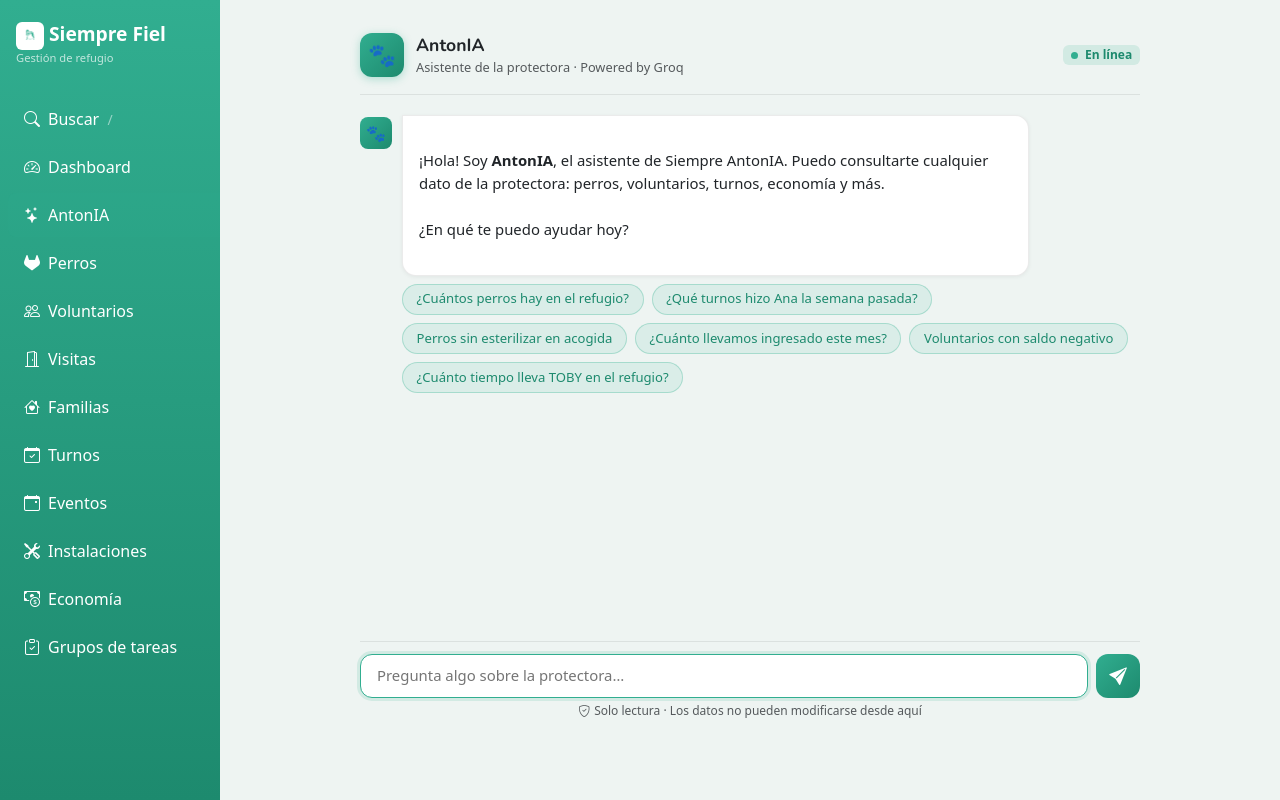
After one commit to Rodry03/siempreFiel, a FastAPI app: template app/templates/consulta/chat.html in a window 1280 px wide. The commit adds this page. Run offline with FastAPI, Linux system fonts and the light colour scheme; the template is opened without the code that fills it, so the values that code supplies are empty; parts of the project's set-up code (start-up, migrations or seed data) failed here and were passed over.

Commit message:
creada AntonIA, un agente para preguntarle cosas

```diff
--- a/app/main.py
+++ b/app/main.py
@@ -7,7 +7,7 @@ from starlette.exceptions import HTTPException as StarletteHTTPException
 from starlette.middleware.sessions import SessionMiddleware
 from app.templates_config import templates
 from app.database import init_db
-from app.routers import dashboard, perros, voluntarios, turnos, turnos_admin, visitas, usuarios, tareas, notas, instalaciones, search, eventos, economia, familias
+from app.routers import dashboard, perros, voluntarios, turnos, turnos_admin, visitas, usuarios, tareas, notas, instalaciones, search, eventos, economia, familias, consulta
 from app.routers import login as login_router
 from app.auth import NotAuthenticated, NotAuthorized, CurrentUserMiddleware
 
@@ -50,6 +50,7 @@ app.include_router(search.router)
 app.include_router(eventos.router)
 app.include_router(economia.router)
 app.include_router(familias.router)
+app.include_router(consulta.router)
 
 
 @app.exception_handler(StarletteHTTPException)
--- a/app/templates/base.html
+++ b/app/templates/base.html
@@ -112,6 +112,10 @@
       <a class="nav-link {% if request.url.path == '/' %}active{% endif %}" href="/">
         <i class="bi bi-speedometer2 me-2"></i>Dashboard
       </a>
+      <a class="nav-link {% if '/consulta' in request.url.path %}active{% endif %}" href="/consulta/"
+         style="background: rgba(49,174,144,.18);">
+        <i class="bi bi-stars me-2"></i>AntonIA
+      </a>
       {% endif %}
       <a class="nav-link {% if '/perros' in request.url.path %}active{% endif %}" href="/perros/">
         <i class="bi bi-gitlab me-2"></i>Perros
@@ -195,6 +199,10 @@
         {% if not es_veterano %}
         <a class="nav-link {% if request.url.path == '/' %}active{% endif %}" href="/">
           <i class="bi bi-speedometer2 me-2"></i>Dashboard
+        </a>
+        <a class="nav-link {% if '/consulta' in request.url.path %}active{% endif %}" href="/consulta/"
+           style="background: rgba(49,174,144,.18);">
+          <i class="bi bi-stars me-2"></i>AntonIA
         </a>
         {% endif %}
         <a class="nav-link {% if '/perros' in request.url.path %}active{% endif %}" href="/perros/">
--- /dev/null
+++ b/app/templates/consulta/chat.html
@@ -0,0 +1,362 @@
+{% extends "base.html" %}
+{% block title %}Asistente IA{% endblock %}
+
+{% block content %}
+<style>
+  .chat-wrapper {
+    display: flex;
+    flex-direction: column;
+    height: calc(100vh - 7rem);
+    max-width: 780px;
+    margin: 0 auto;
+  }
+
+  .chat-header {
+    display: flex;
+    align-items: center;
+    gap: 12px;
+    padding-bottom: 1rem;
+    border-bottom: 1px solid rgba(0,0,0,.08);
+    flex-shrink: 0;
+  }
+  [data-bs-theme="dark"] .chat-header { border-color: rgba(255,255,255,.1); }
+
+  .chat-avatar {
+    width: 44px; height: 44px;
+    background: linear-gradient(135deg, #31ae90, #1d8a6e);
+    border-radius: 12px;
+    display: flex; align-items: center; justify-content: center;
+    font-size: 1.4rem;
+    flex-shrink: 0;
+    box-shadow: 0 2px 8px rgba(49,174,144,.35);
+  }
+
+  .chat-messages {
+    flex: 1;
+    overflow-y: auto;
+    padding: 1.25rem 0;
+    display: flex;
+    flex-direction: column;
+    gap: 1rem;
+  }
+
+  /* Burbuja IA */
+  .msg-fiel {
+    display: flex;
+    align-items: flex-start;
+    gap: 10px;
+  }
+  .msg-fiel .bubble-avatar {
+    width: 32px; height: 32px;
+    background: linear-gradient(135deg, #31ae90, #1d8a6e);
+    border-radius: 8px;
+    display: flex; align-items: center; justify-content: center;
+    font-size: 1rem;
+    flex-shrink: 0;
+    margin-top: 2px;
+  }
+  .msg-fiel .bubble {
+    background: #fff;
+    border: 1px solid rgba(0,0,0,.08);
+    border-radius: 0 14px 14px 14px;
+    padding: .65rem 1rem;
+    max-width: 85%;
+    font-size: .93rem;
+    line-height: 1.55;
+    box-shadow: 0 1px 4px rgba(0,0,0,.06);
+    white-space: pre-wrap;
+  }
+  [data-bs-theme="dark"] .msg-fiel .bubble {
+    background: #1e2d28;
+    border-color: rgba(255,255,255,.1);
+  }
+
+  /* Burbuja usuario */
+  .msg-user {
+    display: flex;
+    justify-content: flex-end;
+  }
+  .msg-user .bubble {
+    background: linear-gradient(135deg, #31ae90, #1d8a6e);
+    color: #fff;
+    border-radius: 14px 0 14px 14px;
+    padding: .65rem 1rem;
+    max-width: 85%;
+    font-size: .93rem;
+    line-height: 1.55;
+  }
+
+  /* Typing dots */
+  .typing-dots span {
+    display: inline-block;
+    width: 7px; height: 7px;
+    background: #31ae90;
+    border-radius: 50%;
+    margin: 0 2px;
+    animation: bounce 1.2s infinite;
+  }
+  .typing-dots span:nth-child(2) { animation-delay: .2s; }
+  .typing-dots span:nth-child(3) { animation-delay: .4s; }
+  @keyframes bounce {
+    0%, 80%, 100% { transform: translateY(0); opacity: .5; }
+    40% { transform: translateY(-6px); opacity: 1; }
+  }
+
+  /* Sugerencias */
+  .suggestions {
+    display: flex;
+    flex-wrap: wrap;
+    gap: .5rem;
+    margin-top: .5rem;
+  }
+  .suggestion-chip {
+    background: rgba(49,174,144,.1);
+    border: 1px solid rgba(49,174,144,.3);
+    color: #1d8a6e;
+    border-radius: 20px;
+    padding: .3rem .85rem;
+    font-size: .82rem;
+    cursor: pointer;
+    transition: background .15s;
+    white-space: nowrap;
+  }
+  [data-bs-theme="dark"] .suggestion-chip {
+    background: rgba(49,174,144,.15);
+    color: #5cd4b3;
+    border-color: rgba(49,174,144,.35);
+  }
+  .suggestion-chip:hover {
+    background: rgba(49,174,144,.22);
+  }
+
+  /* Input */
+  .chat-input-area {
+    flex-shrink: 0;
+    padding-top: .75rem;
+    border-top: 1px solid rgba(0,0,0,.08);
+  }
+  [data-bs-theme="dark"] .chat-input-area { border-color: rgba(255,255,255,.1); }
+
+  .chat-input-group {
+    display: flex;
+    gap: .5rem;
+    align-items: flex-end;
+  }
+  .chat-input-group textarea {
+    flex: 1;
+    resize: none;
+    border-radius: 12px;
+    padding: .65rem 1rem;
+    font-size: .93rem;
+    border: 1px solid rgba(0,0,0,.15);
+    background: #fff;
+    min-height: 44px;
+    max-height: 120px;
+    overflow-y: auto;
+    line-height: 1.4;
+  }
+  [data-bs-theme="dark"] .chat-input-group textarea {
+    background: #1e2d28;
+    border-color: rgba(255,255,255,.15);
+    color: #e0ebe7;
+  }
+  .chat-input-group textarea:focus {
+    outline: none;
+    border-color: #31ae90;
+    box-shadow: 0 0 0 3px rgba(49,174,144,.15);
+  }
+  .btn-send {
+    width: 44px; height: 44px;
+    background: linear-gradient(135deg, #31ae90, #1d8a6e);
+    border: none;
+    border-radius: 12px;
+    color: #fff;
+    font-size: 1.1rem;
+    flex-shrink: 0;
+    cursor: pointer;
+    display: flex; align-items: center; justify-content: center;
+    transition: opacity .15s;
+  }
+  .btn-send:hover { opacity: .88; }
+  .btn-send:disabled { opacity: .45; cursor: not-allowed; }
+
+  .msg-error .bubble {
+    background: #fff3cd;
+    border-color: #ffc107;
+    color: #664d03;
+  }
+  [data-bs-theme="dark"] .msg-error .bubble {
+    background: #2d2600;
+    border-color: #ffc107;
+    color: #ffe08a;
+  }
+</style>
+
+<div class="chat-wrapper">
+
+  <!-- Cabecera -->
+  <div class="chat-header">
+    <div class="chat-avatar">🐾</div>
+    <div>
+      <div class="fw-bold" style="font-family:'Nunito',sans-serif; font-size:1.1rem;">AntonIA</div>
+      <div class="text-muted" style="font-size:.8rem;">Asistente de la protectora · Powered by Groq</div>
+    </div>
+    <span class="badge ms-auto" style="background:rgba(49,174,144,.15); color:#1d8a6e; font-size:.75rem; font-weight:600;">
+      <span class="me-1" style="display:inline-block; width:7px; height:7px; background:#31ae90; border-radius:50%;"></span>
+      En línea
+    </span>
+  </div>
+
+  <!-- Mensajes -->
+  <div class="chat-messages" id="chatMessages">
+
+    <!-- Bienvenida -->
+    <div class="msg-fiel">
+      <div class="bubble-avatar">🐾</div>
+      <div>
+        <div class="bubble">
+¡Hola! Soy <strong>AntonIA</strong>, el asistente de Siempre AntonIA. Puedo consultarte cualquier dato de la protectora: perros, voluntarios, turnos, economía y más.
+
+¿En qué te puedo ayudar hoy?
+        </div>
+        <div class="suggestions mt-2" id="suggestions">
+          <span class="suggestion-chip">¿Cuántos perros hay en el refugio?</span>
+          <span class="suggestion-chip">¿Qué turnos hizo Ana la semana pasada?</span>
+          <span class="suggestion-chip">Perros sin esterilizar en acogida</span>
+          <span class="suggestion-chip">¿Cuánto llevamos ingresado este mes?</span>
+          <span class="suggestion-chip">Voluntarios con saldo negativo</span>
+          <span class="suggestion-chip">¿Cuánto tiempo lleva TOBY en el refugio?</span>
+        </div>
+      </div>
+    </div>
+
+  </div>
+
+  <!-- Input -->
+  <div class="chat-input-area">
+    <div class="chat-input-group">
+      <textarea id="chatInput" rows="1" placeholder="Pregunta algo sobre la protectora…" autocomplete="off"></textarea>
+      <button class="btn-send" id="btnSend" title="Enviar">
+        <i class="bi bi-send-fill"></i>
+      </button>
+    </div>
+    <div class="text-muted mt-1" style="font-size:.75rem; text-align:center;">
+      <i class="bi bi-shield-check me-1"></i>Solo lectura · Los datos no pueden modificarse desde aquí
+    </div>
+  </div>
+
+</div>
+
+<script>
+const chatMessages = document.getElementById('chatMessages');
+const chatInput   = document.getElementById('chatInput');
+const btnSend     = document.getElementById('btnSend');
+
+function scrollBottom() {
+  chatMessages.scrollTop = chatMessages.scrollHeight;
+}
+
+function addUserBubble(text) {
+  const div = document.createElement('div');
+  div.className = 'msg-user';
+  div.innerHTML = `<div class="bubble">${_esc(text)}</div>`;
+  chatMessages.appendChild(div);
+  scrollBottom();
+}
+
+function addAntonIABubble(text, isError = false) {
+  const div = document.createElement('div');
+  div.className = 'msg-fiel' + (isError ? ' msg-error' : '');
+  div.innerHTML = `
+    <div class="bubble-avatar">🐾</div>
+    <div class="bubble">${_esc(text)}</div>`;
+  chatMessages.appendChild(div);
+  scrollBottom();
+  return div;
+}
+
+function addTyping() {
+  const div = document.createElement('div');
+  div.className = 'msg-fiel';
+  div.id = 'typingIndicator';
+  div.innerHTML = `
+    <div class="bubble-avatar">🐾</div>
+    <div class="bubble typing-dots"><span></span><span></span><span></span></div>`;
+  chatMessages.appendChild(div);
+  scrollBottom();
+}
+
+function removeTyping() {
+  const el = document.getElementById('typingIndicator');
+  if (el) el.remove();
+}
+
+function hideSuggestions() {
+  const s = document.getElementById('suggestions');
+  if (s) s.remove();
+}
+
+async function sendPregunta(pregunta) {
+  if (!pregunta.trim()) return;
+
+  hideSuggestions();
+  addUserBubble(pregunta);
+  chatInput.value = '';
+  chatInput.style.height = 'auto';
+  btnSend.disabled = true;
+  addTyping();
+
+  try {
+    const res = await fetch('/consulta/preguntar', {
+      method: 'POST',
+      headers: {'Content-Type': 'application/json'},
+      body: JSON.stringify({pregunta}),
+    });
+    const data = await res.json();
+    removeTyping();
+
+    if (data.error) {
+      addAntonIABubble('⚠️ ' + data.error, true);
+    } else {
+      addAntonIABubble(data.respuesta);
+    }
+  } catch (e) {
+    removeTyping();
+    addAntonIABubble('⚠️ Error de conexión. Inténtalo de nuevo.', true);
+  } finally {
+    btnSend.disabled = false;
+    chatInput.focus();
+  }
+}
+
+btnSend.addEventListener('click', () => sendPregunta(chatInput.value));
+
+chatInput.addEventListener('keydown', function(e) {
+  if (e.key === 'Enter' && !e.shiftKey) {
+    e.preventDefault();
+    sendPregunta(this.value);
+  }
+});
+
+chatInput.addEventListener('input', function() {
+  this.style.height = 'auto';
+  this.style.height = Math.min(this.scrollHeight, 120) + 'px';
+});
+
+document.addEventListener('click', function(e) {
+  if (e.target.classList.contains('suggestion-chip')) {
+    sendPregunta(e.target.textContent.trim());
+  }
+});
+
+function _esc(s) {
+  return String(s)
+    .replace(/&/g,'&amp;')
+    .replace(/</g,'&lt;')
+    .replace(/>/g,'&gt;')
+    .replace(/\n/g,'<br>');
+}
+
+chatInput.focus();
+</script>
+{% endblock %}
--- a/requirements.txt
+++ b/requirements.txt
@@ -12,3 +12,4 @@ itsdangerous
 python-docx
 docx2pdf
 cloudinary
+groq
```
Also changed, not shown: CLAUDE.md (+7 -0 lines), app/routers/consulta.py (added, +172 -0 lines), README.md.
